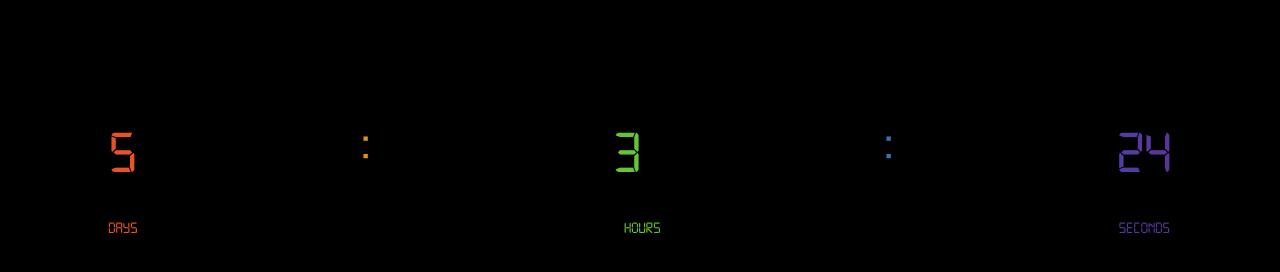
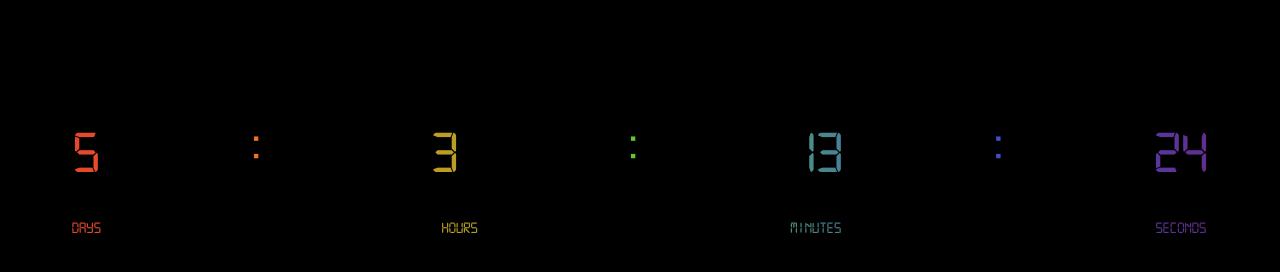
Before and after one commit to Natalies-Angels/PA-errorPage, a React (Create React App) app: page / in a window 1280 px wide. Shown: the part 472-744 px from the top of the page. Built offline with nearby package versions, Linux system fonts and the light colour scheme.

Commit message:
responsiveness

```diff
--- a/src/App.js
+++ b/src/App.js
@@ -47,11 +47,11 @@ const CountdownTimer = () => {
           <p style={{ marginLeft: '30px' }} className="time-unit">Hours</p>
         </div>
         <div className="colon">:</div>
-        {/* <div className="time-block">
+        <div className="time-block">
           <p>{timeRemaining.minutes}</p>
           <p className="time-unit">Minutes</p>
-        </div> */}
-        {/* <div className="colon">:</div> */}
+        </div>
+        <div className="colon">:</div>
         <div className="time-block">
           <p>{timeRemaining.seconds}</p>
           <p className="time-unit">Seconds</p>
```
